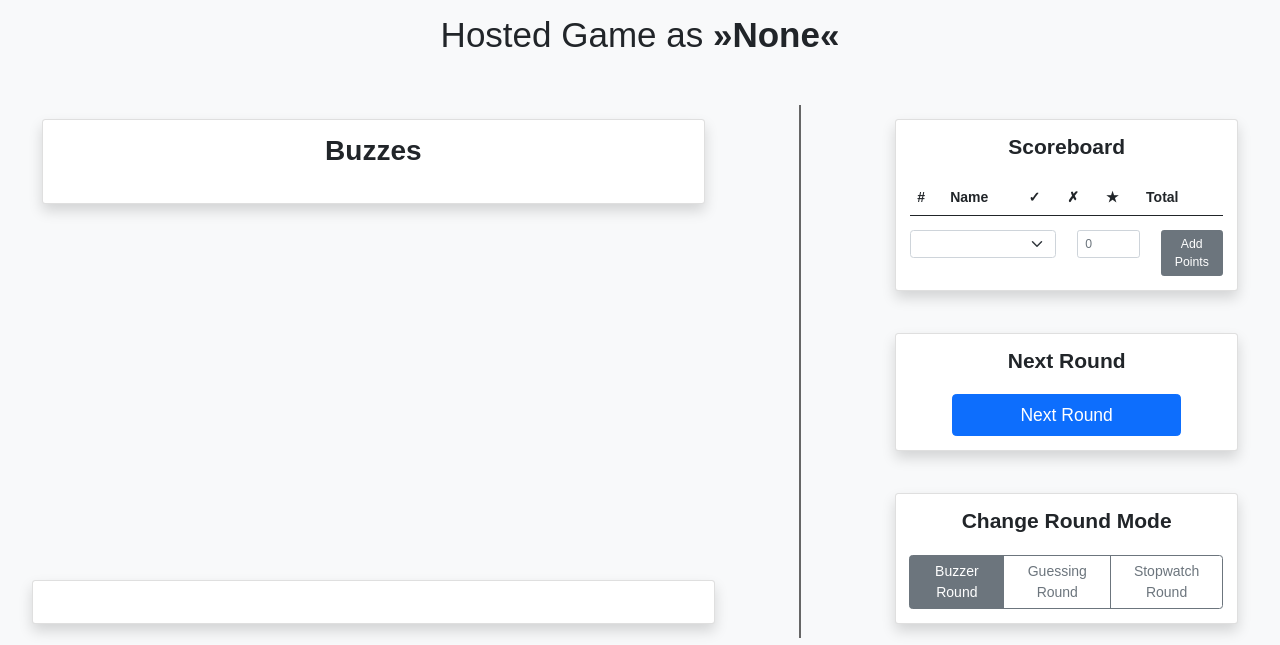
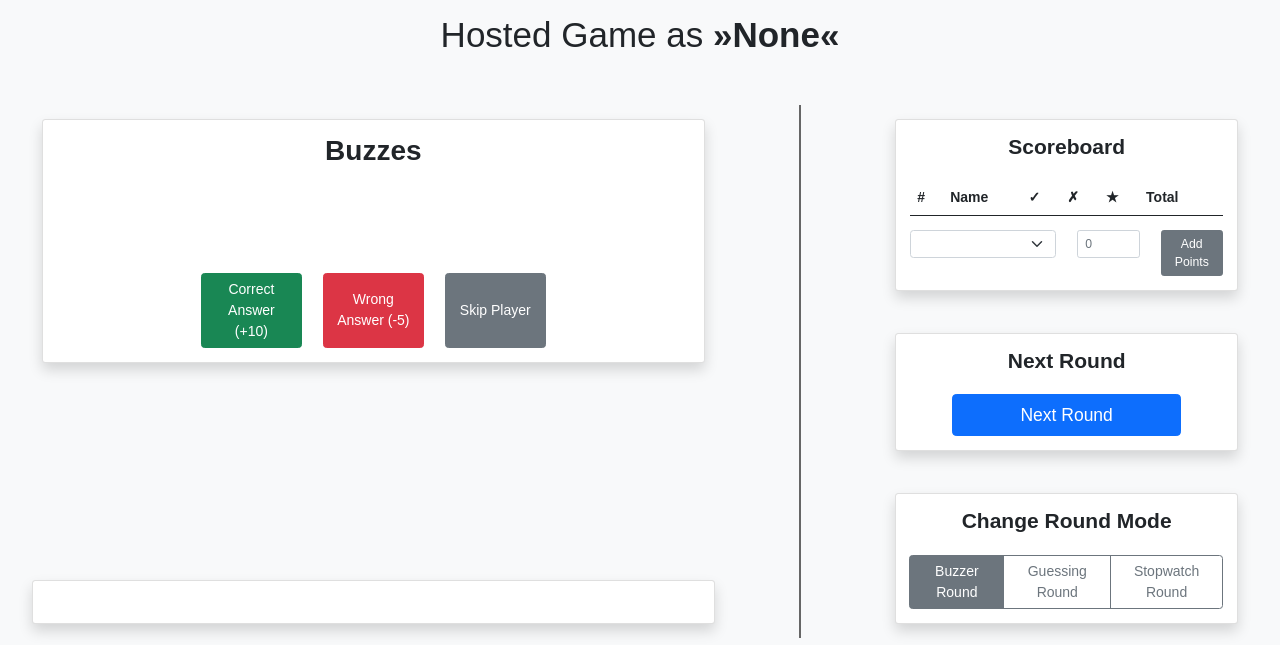
Before and after one commit to marekhummel/buzzerpy, a Flask app: page /host in a window 1280 px wide. Shown: the top 645 px of the page. Run offline with Flask 2, Linux system fonts and the light colour scheme; lists and menus that the app fills with data are empty; some libraries are stand-ins or nearby versions; some web fonts are replaced.

Commit message:
Added extra score buttons for buzzer in host

```diff
--- a/buzzapp/static/host_scripts.js
+++ b/buzzapp/static/host_scripts.js
@@ -103,14 +103,13 @@ function create_scorebuttons(players, id) {
         }
         input_group.appendChild(name);
 
-        console.log(player.guessing_list);
         var disabled = player.round_has_received_pts || (!player.buzzer_has_buzzed && !player.guessing_list && player.stopwatch_time === null);
         var btn_correct = create_button('&check;', 'btn-success', 'Correct answer', disabled, () => host_correct_answer(player_name));
         var btn_wrong = create_button('&cross;', 'btn-danger', 'Wrong answer', disabled, () => host_wrong_answer(player_name));
-        var btn_skip = create_button('&#9711;', 'btn-secondary', 'Skip player', disabled, () => host_skip_player(player_name));
+        // var btn_skip = create_button('&#9711;', 'btn-secondary', 'Skip player', disabled, () => host_skip_player(player_name));
         input_group.appendChild(btn_correct);
         input_group.appendChild(btn_wrong);
-        input_group.appendChild(btn_skip);
+        // input_group.appendChild(btn_skip);
     }
 
     return scorebuttons;
--- a/buzzapp/static/scripts.js
+++ b/buzzapp/static/scripts.js
@@ -113,7 +113,7 @@ function create_player_list(game, id) {
         var div = document.createElement('div');
         div.setAttribute('id', id);
         div.appendChild(list);
-        return div;
+        return [div, null];
     }
 
     var sorted_players = game.players.slice().sort((a, b) => a.buzzer_time - b.buzzer_time);
@@ -183,5 +183,5 @@ function create_player_list(game, id) {
         div.appendChild(buzz_list);
     if (non_buzz_list.childNodes.length > 0)
         div.appendChild(non_buzz_list);
-    return div;
+    return [div, sorted_players[current_guesser_idx]];
 }
--- a/buzzapp/templates/host.html
+++ b/buzzapp/templates/host.html
@@ -30,6 +30,12 @@
     <script type="text/javascript" charset="utf-8">
         var socket = io();
         var name = "{{ hostname }}";
+        var current_buzz_player = null
+
+        function get_current_player() {
+            return current_buzz_player;
+        }
+
 
         // Connect / disconnect host
         window.onload = function () {
@@ -63,10 +69,12 @@
             document.getElementById("scorebuttons").replaceWith(new_scorebuttons);
 
             // Carousel
+            current_buzz_player = null;
             switch (game.round_mode) {
                 case 0: // buzzing
-                    var new_ul = create_player_list(game, "playerlist");
+                    var [new_ul, current_player] = create_player_list(game, "playerlist");
                     document.getElementById("playerlist").replaceWith(new_ul);
+                    current_buzz_player = current_player?.name;
                     break;
                 case 1: // guessing
                     var new_guess_overview_head = create_guess_overview_head(game.guessing_amount, "guess_overview_head");
@@ -119,6 +127,24 @@
                                     <div class="row justify-content-center">
                                         <div class="col-7">
                                             <div id="playerlist"></div>
+                                        </div>
+                                    </div>
+                                    <div class="row justify-content-center mx-auto px-5 mt-5 pt-5">
+                                        <div class="col-8">
+                                            <div class="row">
+                                                <div class="col-4 d-grid">
+                                                    <button id="correct_button" class="btn btn-success btn-block" onclick="host_correct_answer(get_current_player())">Correct Answer
+                                                        (+10)</button>
+                                                </div>
+
+                                                <div class="col-4 d-grid">
+                                                    <button id="wrong_button" class="btn btn-danger btn-block" onclick="host_wrong_answer(get_current_player())">Wrong Answer
+                                                        (-5)</button>
+                                                </div>
+                                                <div class="col-4 d-grid">
+                                                    <button id="skip_button" class="btn btn-secondary btn-block" onclick="host_skip_player(get_current_player())">Skip Player</button>
+                                                </div>
+                                            </div>
                                         </div>
                                     </div>
                                 </div>
--- a/buzzapp/templates/join.html
+++ b/buzzapp/templates/join.html
@@ -62,7 +62,7 @@
             round_mode = game.round_mode;
             switch (round_mode) {
                 case 0:
-                    var new_ul = create_player_list(game, "playerlist");
+                    var [new_ul, _] = create_player_list(game, "playerlist");
                     document.getElementById("playerlist").replaceWith(new_ul);
                     break;
                 case 1:
```
